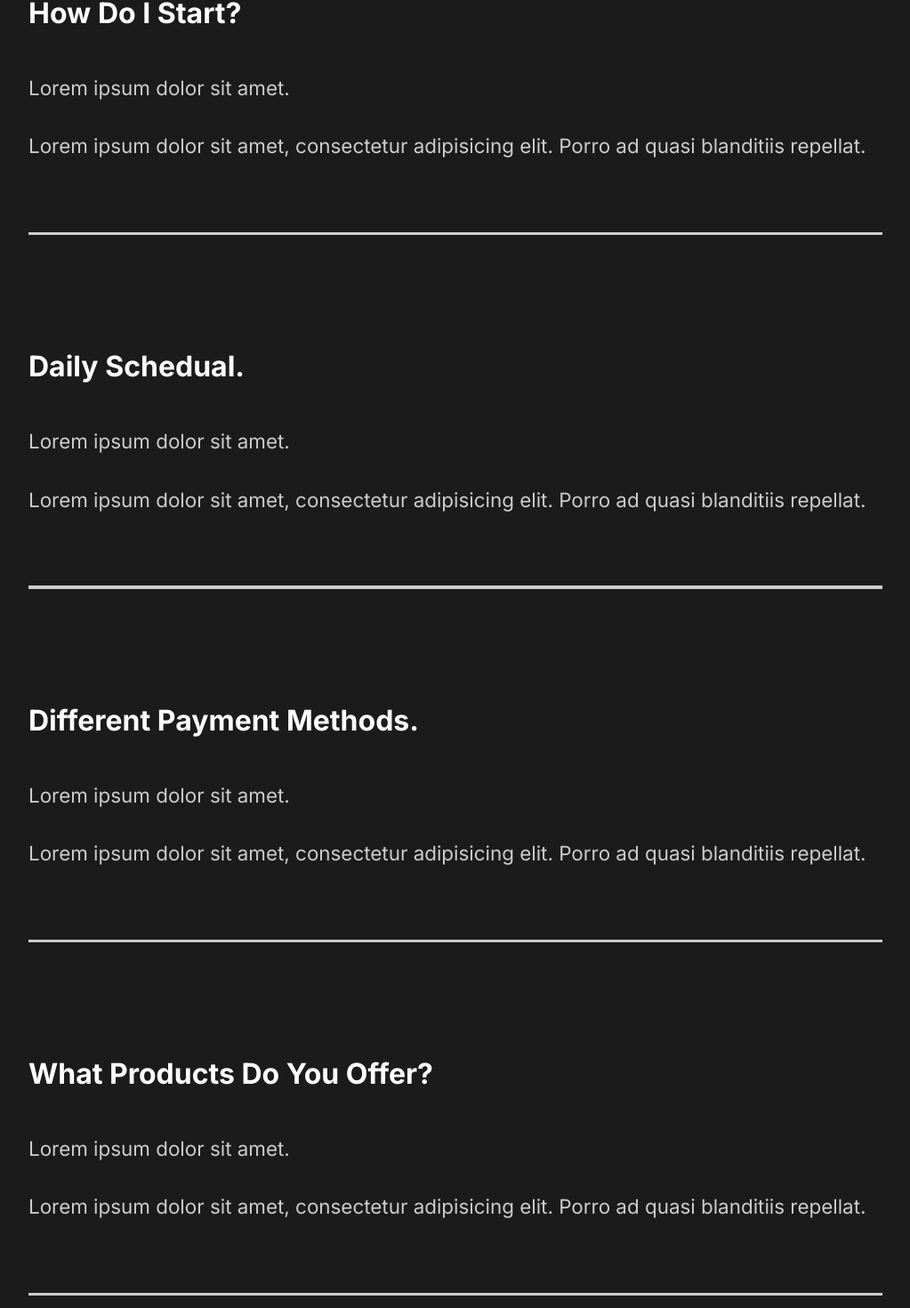
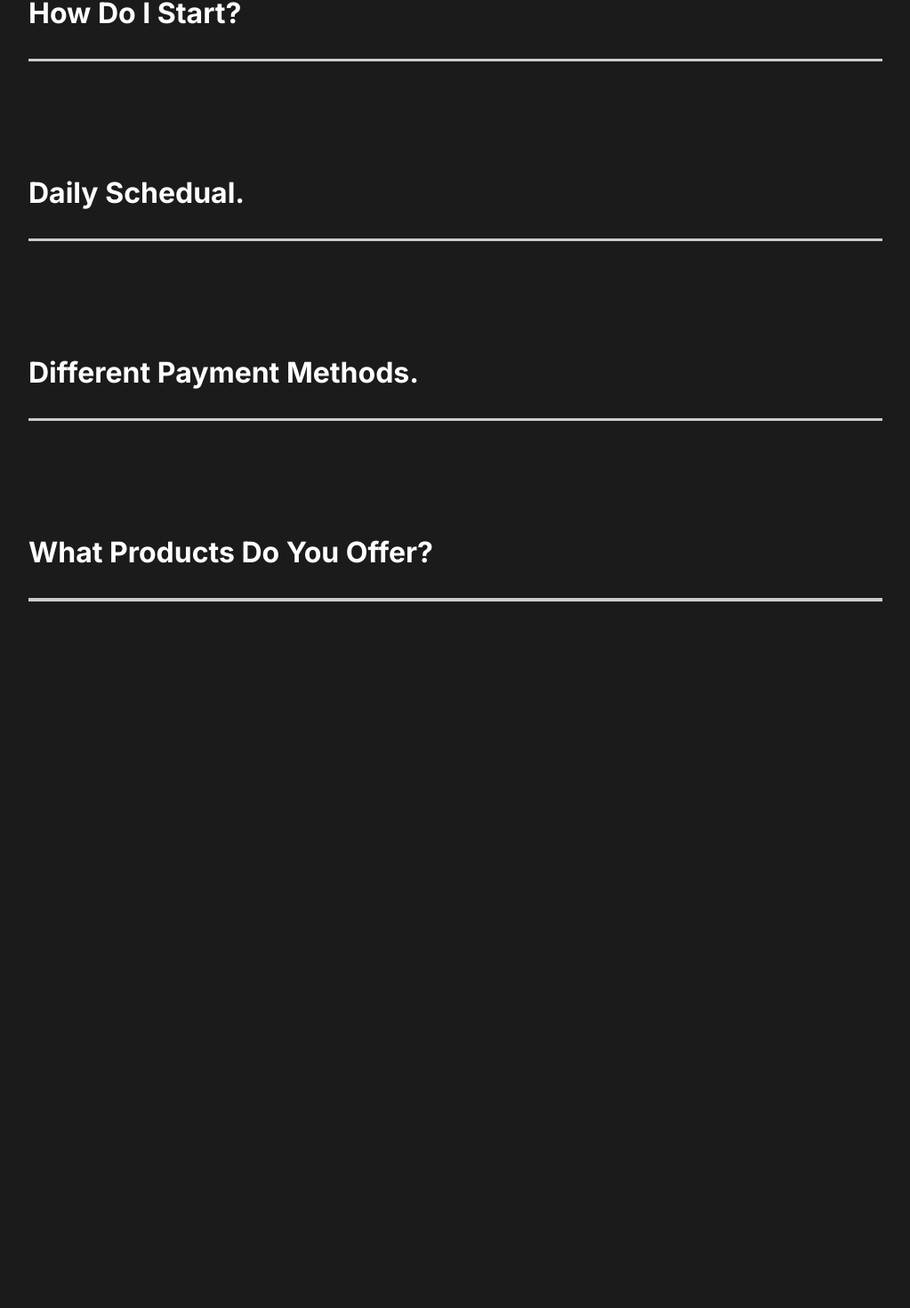
Before and after one commit to Zahidul-Turja/capture-dev-ed, a React (Create React App) app: page / in a window 1280 px wide. Shown: the part 2470-3940 px from the top of the page at 89% size, without its empty margins (128-1151 px from the left). After the commit the page ends 3306 px from the top, so only its background shows below. Built offline with nearby package versions, Linux system fonts and the light colour scheme.

Commit message:
Faq animation

```diff
--- a/src/components/FaqSection.js
+++ b/src/components/FaqSection.js
@@ -1,5 +1,7 @@
+import { LayoutGroup } from "framer-motion";
 import styled from "styled-components";
 
+import Toggle from "./Toggle";
 import { About } from "../styles";
 
 function FaqSection() {
@@ -8,8 +10,8 @@ function FaqSection() {
       <h2>
         Any Questions? <span>FAQ</span>
       </h2>
-      <div className="question">
-        <h4>How Do I Start?</h4>
+      <LayoutGroup>
+        <Toggle title="How Do I Start?">
           <div className="answer">
             <p>Lorem ipsum dolor sit amet.</p>
             <p>
@@ -17,10 +19,9 @@ function FaqSection() {
               quasi blanditiis repellat.
             </p>
           </div>
-        <div className="faq-line"></div>
-      </div>
-      <div className="question">
-        <h4>Daily Schedual.</h4>
+        </Toggle>
+
+        <Toggle title="Daily Schedual.">
           <div className="answer">
             <p>Lorem ipsum dolor sit amet.</p>
             <p>
@@ -28,10 +29,9 @@ function FaqSection() {
               quasi blanditiis repellat.
             </p>
           </div>
-        <div className="faq-line"></div>
-      </div>
-      <div className="question">
-        <h4>Different Payment Methods.</h4>
+        </Toggle>
+
+        <Toggle title="Different Payment Methods.">
           <div className="answer">
             <p>Lorem ipsum dolor sit amet.</p>
             <p>
@@ -39,10 +39,9 @@ function FaqSection() {
               quasi blanditiis repellat.
             </p>
           </div>
-        <div className="faq-line"></div>
-      </div>
-      <div className="question">
-        <h4>What Products Do You Offer?</h4>
+        </Toggle>
+
+        <Toggle title="What Products Do You Offer?">
           <div className="answer">
             <p>Lorem ipsum dolor sit amet.</p>
             <p>
@@ -50,8 +49,8 @@ function FaqSection() {
               quasi blanditiis repellat.
             </p>
           </div>
-        <div className="faq-line"></div>
-      </div>
+        </Toggle>
+      </LayoutGroup>
     </Faq>
   );
 }
@@ -64,6 +63,9 @@ const Faq = styled(About)`
   h2 {
     padding-bottom: 2rem;
     font-weight: lighter;
+  }
+  h4 {
+    cursor: pointer;
   }
 
   .faq-line {
--- a/src/components/ServicesSection.js
+++ b/src/components/ServicesSection.js
@@ -1,4 +1,7 @@
-// import Icons
+import { useInView } from "react-intersection-observer";
+import { useAnimation } from "framer-motion";
+import styled from "styled-components";
+
 import clock from "../img/clock.svg";
 import diaphragm from "../img/diaphragm.svg";
 import money from "../img/money.svg";
@@ -6,7 +9,6 @@ import teamwork from "../img/teamwork.svg";
 import home2 from "../img/home2.png";
 
 import { About, Description, Image } from "../styles";
-import styled from "styled-components";
 
 function ServicesSection() {
   return (
--- /dev/null
+++ b/src/components/Toggle.js
@@ -0,0 +1,16 @@
+import { useState } from "react";
+import { motion } from "framer-motion";
+
+function Toggle({ title, children }) {
+  const [toggle, setToggle] = useState(false);
+
+  return (
+    <motion.div layout className="question" onClick={() => setToggle(!toggle)}>
+      <motion.h4 layout>{title}</motion.h4>
+      {toggle ? children : null}
+      <div className="faq-line"></div>
+    </motion.div>
+  );
+}
+
+export default Toggle;
```
Lines whose indentation alone changed are shown as unchanged.
